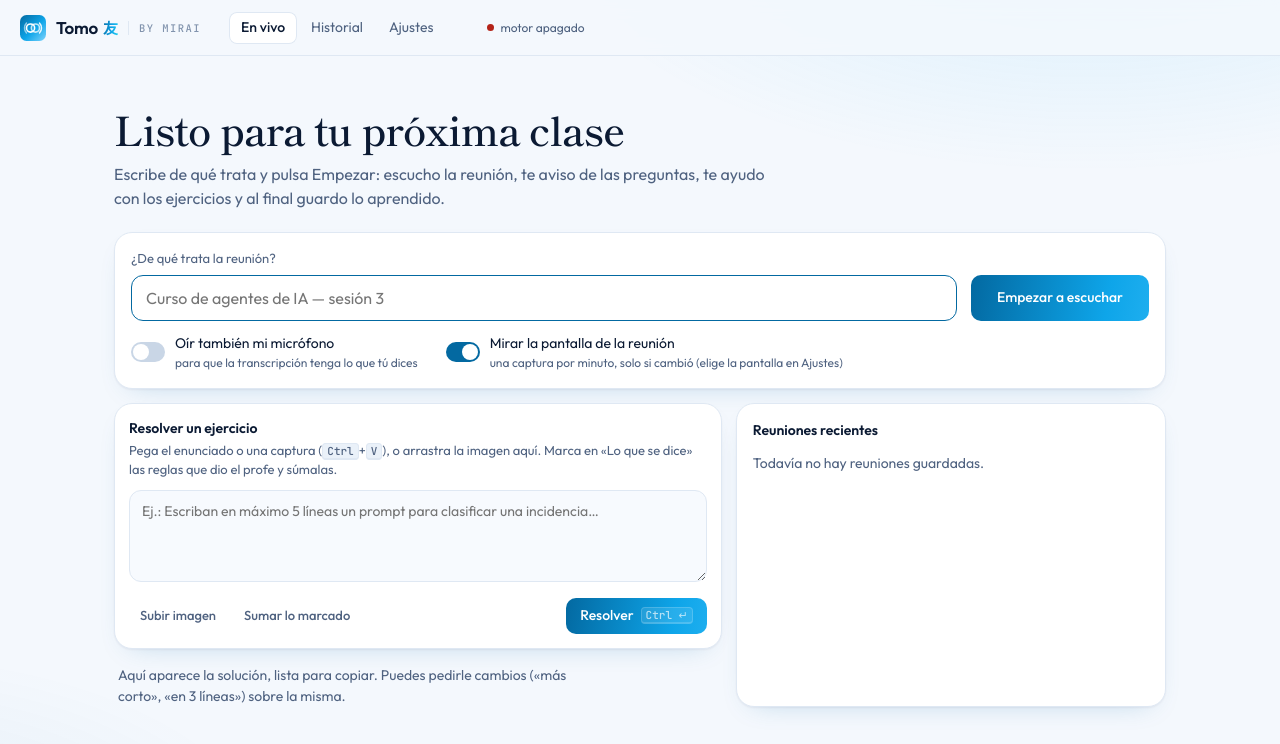
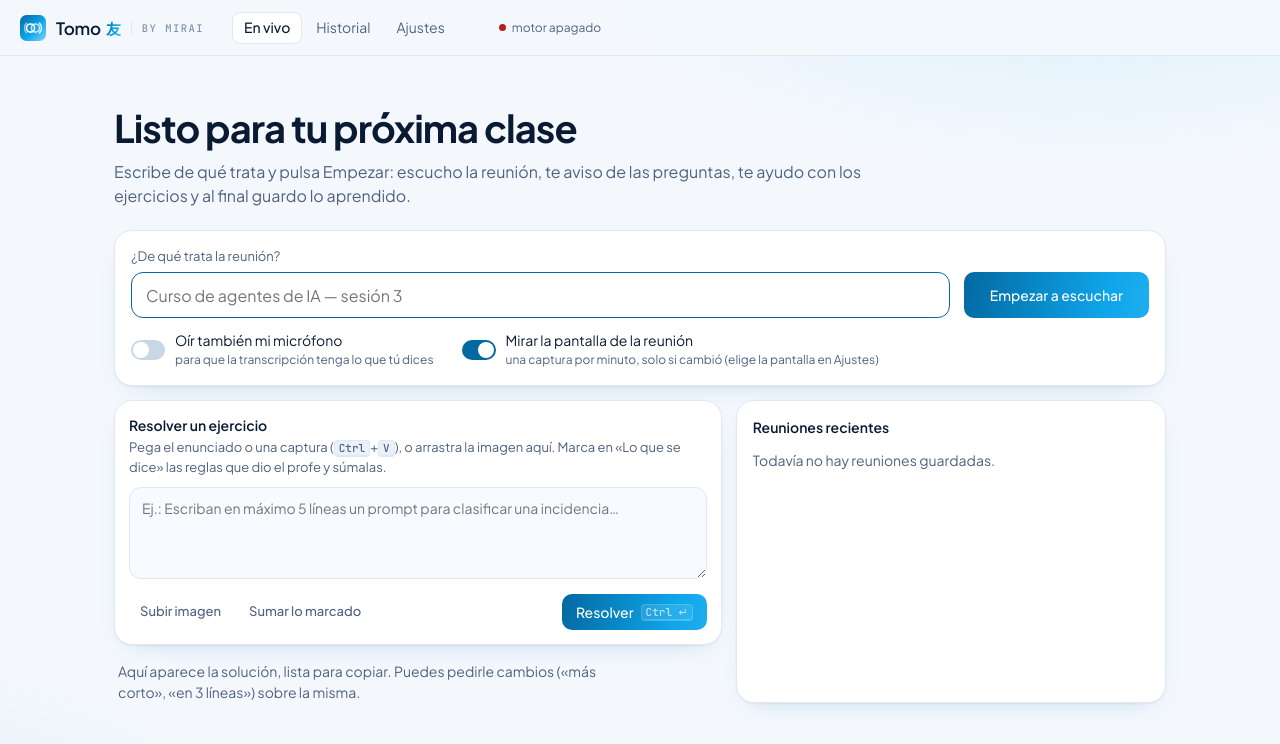
Before and after one commit to sJonathan15/tomo, a plain HTML site: page tomo/web/index.html in a window 1280 px wide. Drawn offline with Linux system fonts and the light colour scheme; no server answers.

Commit message:
Tipografía: Plus Jakarta Sans en toda la app (el kanji 友 conserva su mincho)
Co-Authored-By: Claude Opus 5.5 <noreply@anthropic.com>
Claude-Session: https://claude.ai/code/session_01HjnkYuUSwpV1ZvcWeEPbLE

```diff
--- a/tomo/web/estilos.css
+++ b/tomo/web/estilos.css
@@ -36,8 +36,9 @@
   --r-in: 12px;
   --r-ctl: 10px;
   --sombra: 0 1px 2px rgba(11, 26, 51, .05), 0 10px 28px -16px rgba(3, 105, 161, .28);
-  --sans: "Outfit", system-ui, sans-serif;
-  --serif: "Shippori Mincho", "Noto Serif JP", Georgia, serif;
+  --sans: "Plus Jakarta Sans", system-ui, sans-serif;
+  --serif: "Plus Jakarta Sans", system-ui, sans-serif;
+  --kanji: "Shippori Mincho", "Noto Serif JP", serif;
   --mono: "JetBrains Mono", ui-monospace, monospace;
   --alto-barra: 56px;
 }
@@ -376,7 +377,7 @@ body::before { content: ""; position: fixed; inset: 0; pointer-events: none; z-i
               radial-gradient(700px 380px at -10% 110%, rgba(3, 105, 161, .08), transparent 60%); }
 .marca { gap: 10px; }
 .marca-nombre { font: 600 17px var(--sans); letter-spacing: -.01em; display: inline-flex; align-items: baseline; gap: 5px; }
-.marca-nombre i { font: 600 15px var(--serif); font-style: normal; background: var(--grad-texto); -webkit-background-clip: text;
+.marca-nombre i { font: 600 15px var(--kanji); font-style: normal; background: var(--grad-texto); -webkit-background-clip: text;
                   background-clip: text; color: transparent; }
 .marca-mirai { font: 500 10.5px var(--mono); letter-spacing: .14em; text-transform: uppercase; color: var(--tenue-2);
                border-left: 1px solid var(--borde); padding-left: 10px; }
@@ -450,7 +451,7 @@ body::before { content: ""; position: fixed; inset: 0; pointer-events: none; z-i
 .hoja-nov { width: min(560px, 100%); max-height: 86vh; overflow: auto; background: var(--hoja); border: 1px solid var(--borde); border-radius: 24px;
             box-shadow: 0 30px 80px -20px rgba(3, 30, 70, .55); animation: subir .55s cubic-bezier(.2, .9, .25, 1.1) both; position: relative; }
 .hoja-nov .cielo { position: relative; height: 150px; overflow: hidden; background: var(--grad-mirai); display: grid; place-items: center; }
-.hoja-nov .cielo .kanji { font: 600 76px var(--serif); color: rgba(255,255,255,.95); text-shadow: 0 6px 30px rgba(3,30,70,.35);
+.hoja-nov .cielo .kanji { font: 600 76px var(--kanji); color: rgba(255,255,255,.95); text-shadow: 0 6px 30px rgba(3,30,70,.35);
                           animation: flotar 4s ease-in-out infinite, entrar-kanji .8s cubic-bezier(.2,.9,.25,1.2) both; }
 .hoja-nov .cielo i { position: absolute; width: 6px; height: 6px; border-radius: 50%; background: #fff; opacity: 0; animation: chispa 2.6s ease-in-out infinite; }
 .hoja-nov .cuerpo { padding: 22px 26px 24px; }
@@ -475,3 +476,11 @@ body::before { content: ""; position: fixed; inset: 0; pointer-events: none; z-i
 @keyframes cargar { from { transform: translateX(-100%); } to { transform: translateX(250%); } }
 @media (max-width: 640px) { .fila2 { grid-template-columns: 1fr; } .marca-mirai { display: none; } }
 .opciones > .sub:first-child, #r-modelos > .sub:first-child { margin-top: 0; }
+
+/* tipografía: una sola familia moderna (Plus Jakarta Sans); el kanji 友 conserva su mincho */
+.cab h1, .titulo h1 { font-weight: 700; letter-spacing: -.025em; }
+.cab h1 { font-size: 24px; }
+.titulo h1 { font-size: 38px; }
+.q-cual { font-weight: 700; font-size: 19px; letter-spacing: -.015em; }
+.hoja-nov h2 { font-weight: 700; letter-spacing: -.02em; }
+body { font-size: 14px; }
--- a/tomo/web/index.html
+++ b/tomo/web/index.html
@@ -7,7 +7,7 @@
 <meta name="description" content="Tomo (友): tu copiloto de reuniones. Escucha la clase, responde preguntas y resuelve ejercicios. Un proyecto de MIRAI.">
 <link rel="icon" href="/icono.svg" type="image/svg+xml">
 <link rel="preconnect" href="https://fonts.googleapis.com"><link rel="preconnect" href="https://fonts.gstatic.com" crossorigin>
-<link href="https://fonts.googleapis.com/css2?family=Outfit:wght@300;400;500;600&family=Shippori+Mincho:wght@500;600&family=JetBrains+Mono:wght@400;500&display=swap" rel="stylesheet">
+<link href="https://fonts.googleapis.com/css2?family=Plus+Jakarta+Sans:wght@400;500;600;700&family=Shippori+Mincho:wght@600&family=JetBrains+Mono:wght@400;500&display=swap" rel="stylesheet">
 <link rel="stylesheet" href="/estilos.css">
 </head>
 <body>
```
